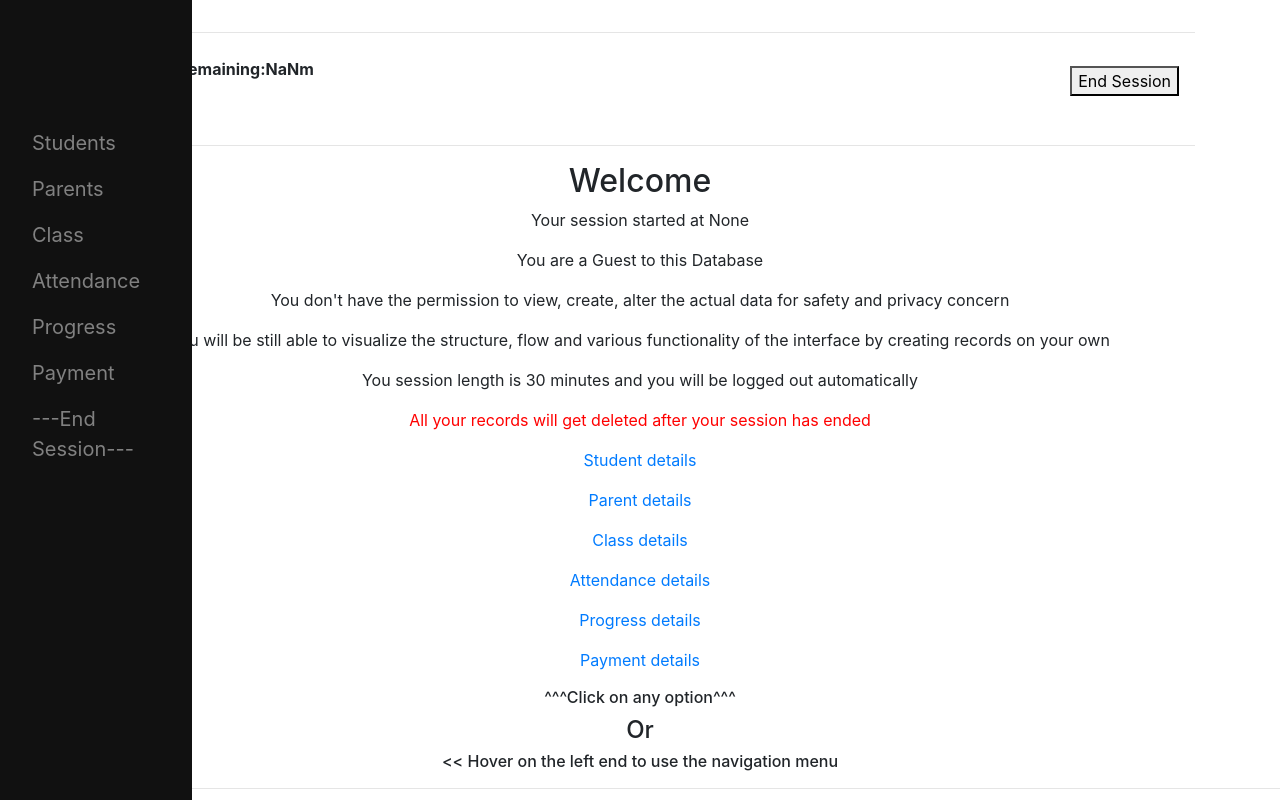
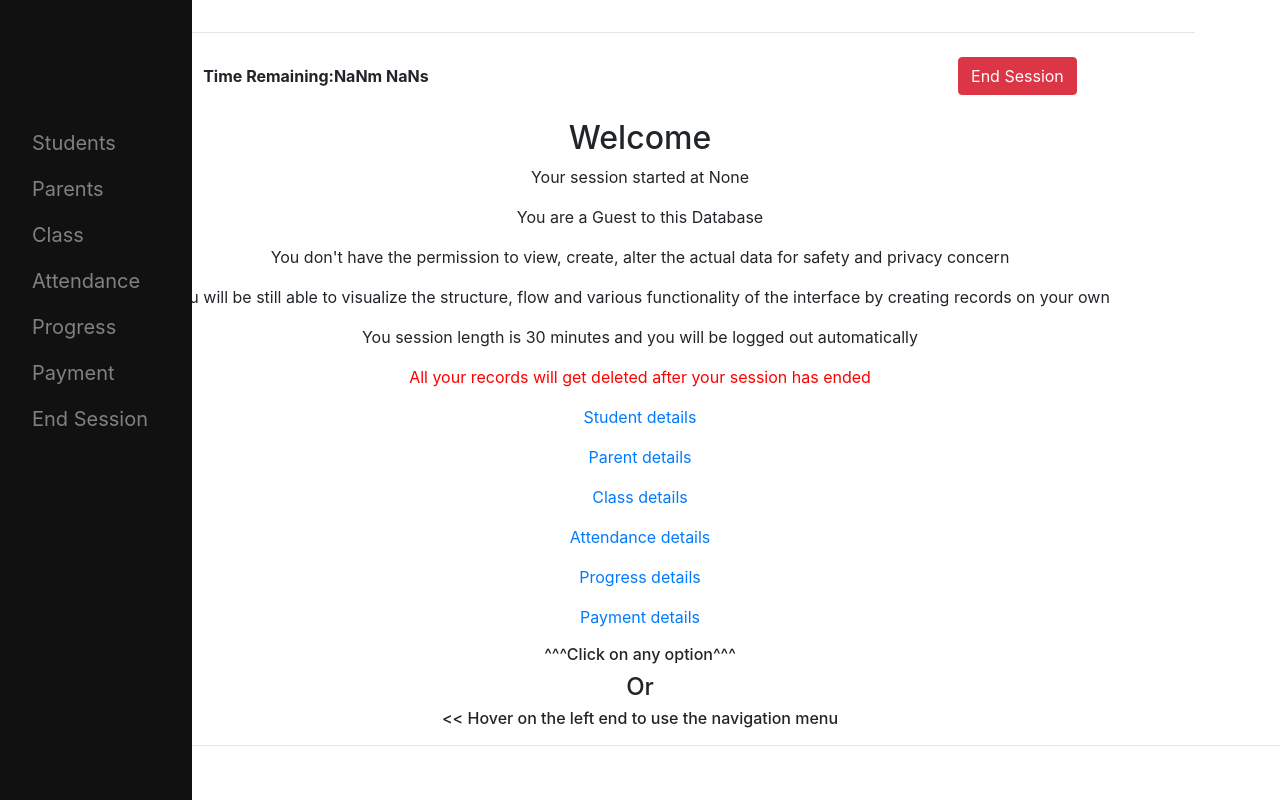
Before and after one commit to rajocular/MartialArtsClub, a Django app: page /guest_home in a window 1280 px wide. Run offline with Django 3.2, Linux system fonts and the light colour scheme; some libraries are stand-ins or nearby versions.

Commit message:
Manual session end-up created for guest

```diff
--- a/karate/templates/karate/home_page.html
+++ b/karate/templates/karate/home_page.html
@@ -3,12 +3,9 @@
 
 {% block session_block %}
     {% if not request.user.is_authenticated %}
-        <div class="container">
-            <ul class="navbar">
-                     <li class="nav"><p style="margin-left: 15%" id="session"></p></li>
-                     <li class="nav"><p><a href="{% url 'karate:session_expired' %}"><button type="button">End Session</button> </a></p></li>
-            </ul>
-            <hr>
+        <div class="navbar">
+                 <p style="margin-left: 15%" id="session"></p>
+                 <p style="margin-right: 15%"><a href="{% url 'karate:session_expired' %}"><button class="btn btn-danger" type="button">End Session</button> </a></p>
         </div>
         <script>
         function countdown(){
@@ -70,7 +67,7 @@
         <a href="{% url 'karate:progress_details' %}">Progress</a>
         <a href="{% url 'karate:payment_details' %}">Payment</a>
         {% if not request.user.is_authenticated %}
-            <a href="{% url 'karate:session_expired' %}">---End Session---</a>
+            <a href="{% url 'karate:session_expired' %}">End Session</a>
         {% endif %}
     </div>
     <div class="content">
```
